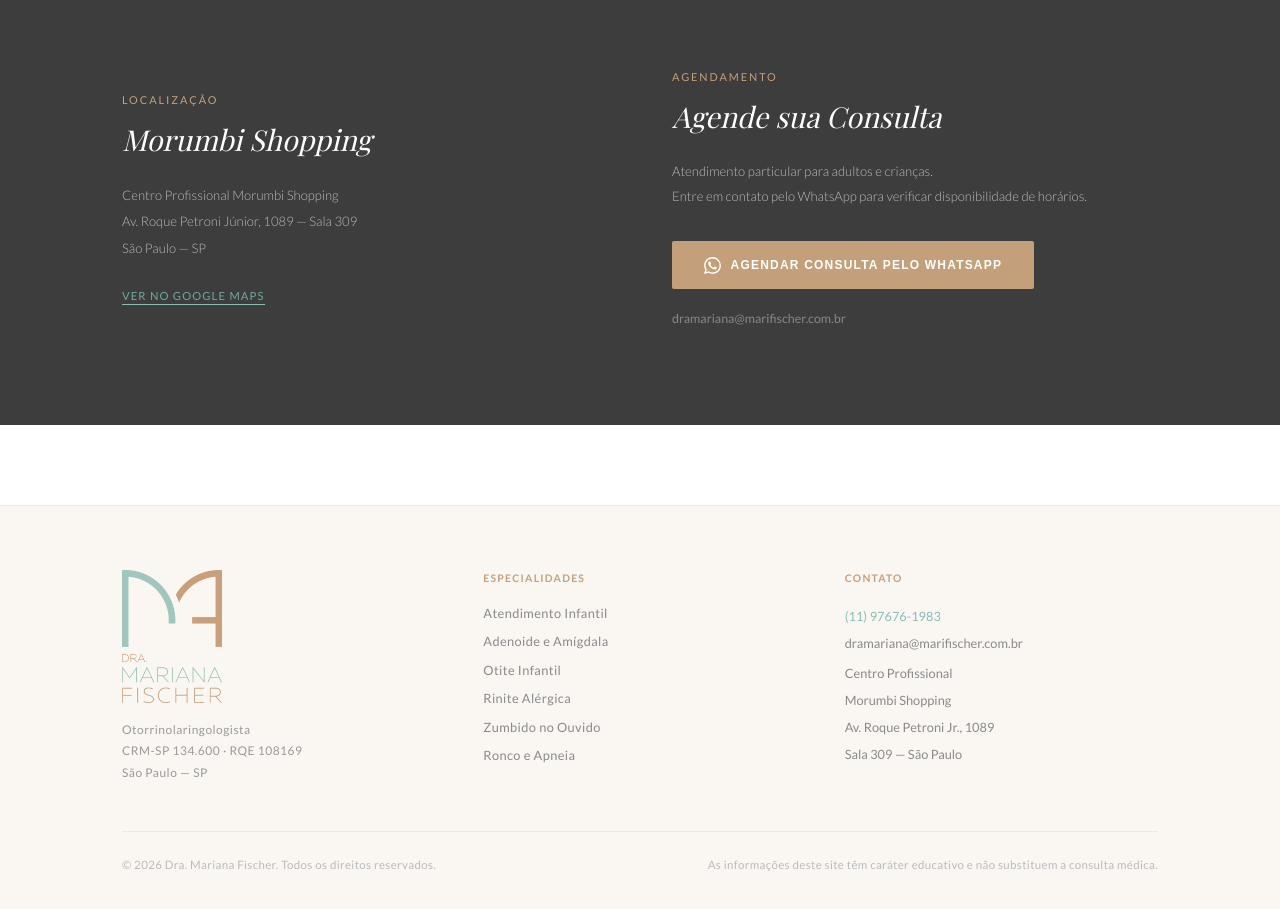
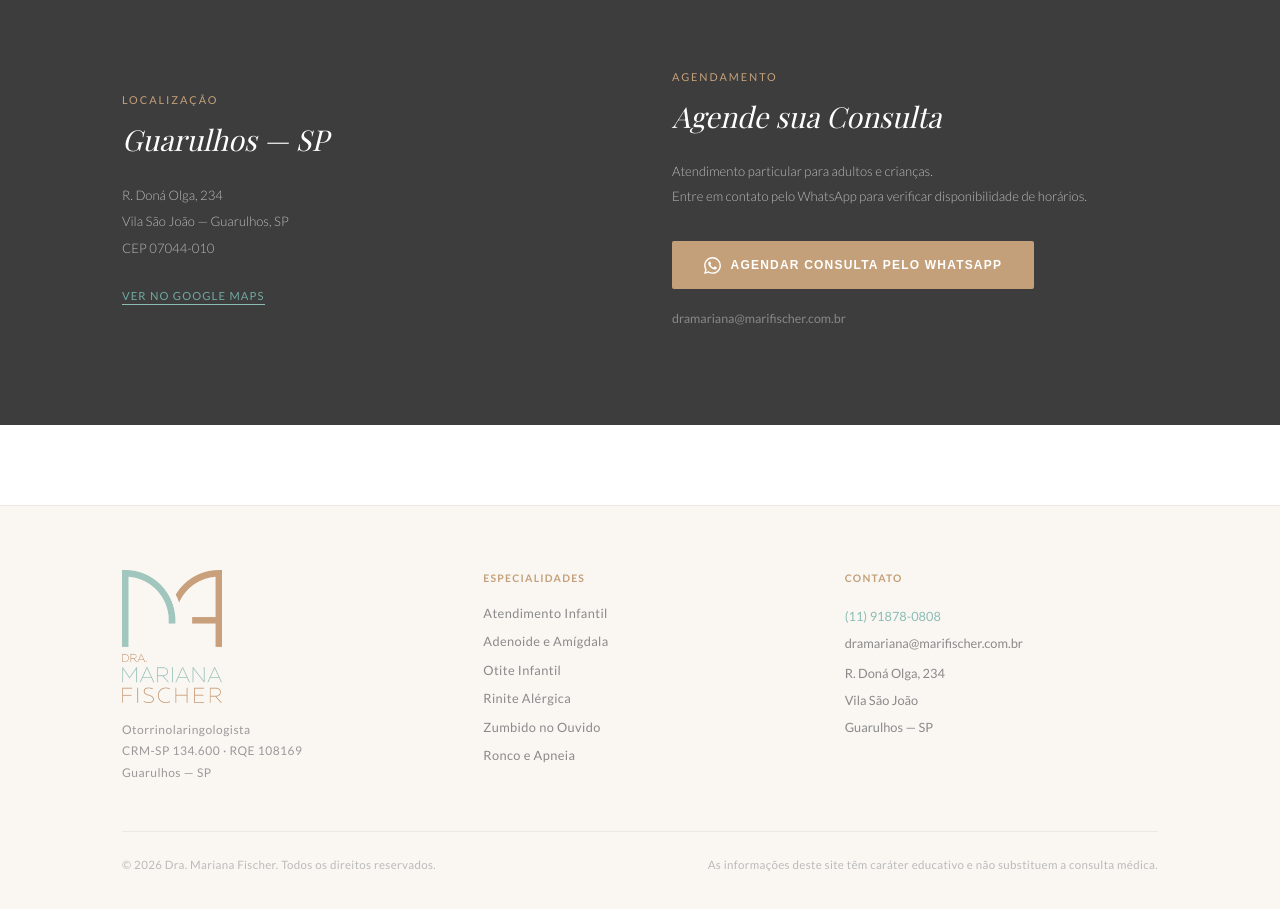
Before and after one commit to andre-m-carvalho/marifischer, a Next.js app: page / in a window 1280 px wide. Shown: the part 2240-3149 px from the top of the page. Built offline with nearby package versions, Linux system fonts and the light colour scheme.

Commit message:
fix: atualiza endereco Guarulhos e telefone (11) 91878-0808

```diff
--- a/app/page.tsx
+++ b/app/page.tsx
@@ -161,13 +161,13 @@ export default function HomePage() {
         <div className="container" style={{ display: "grid", gridTemplateColumns: "repeat(auto-fit, minmax(280px, 1fr))", gap: "4rem", alignItems: "center" }}>
           <div>
             <p style={{ ...sans, fontSize: "0.68rem", letterSpacing: "0.18em", textTransform: "uppercase", color: "#C4A07A", marginBottom: "0.75rem" }}>Localização</p>
-            <h2 style={{ ...serif, fontSize: "1.8rem", fontWeight: 400, color: "#fff", fontStyle: "italic", marginBottom: "1.5rem" }}>Morumbi Shopping</h2>
+            <h2 style={{ ...serif, fontSize: "1.8rem", fontWeight: 400, color: "#fff", fontStyle: "italic", marginBottom: "1.5rem" }}>Guarulhos — SP</h2>
             <p style={{ ...sans, fontSize: "0.82rem", color: "#BBBBBB", lineHeight: 2, fontWeight: 300, marginBottom: "1.25rem" }}>
-              Centro Profissional Morumbi Shopping<br />
-              Av. Roque Petroni Júnior, 1089 — Sala 309<br />
-              São Paulo — SP
+              R. Doná Olga, 234<br />
+              Vila São João — Guarulhos, SP<br />
+              CEP 07044-010
             </p>
-            <a href="https://maps.google.com/?q=Av.+Roque+Petroni+Junior+1089+Sao+Paulo" target="_blank" rel="noopener noreferrer"
+            <a href="https://maps.google.com/?q=R.+Dona+Olga,+234+Guarulhos+SP" target="_blank" rel="noopener noreferrer"
               className="link-sage" style={{ ...sans, fontSize: "0.7rem", letterSpacing: "0.1em", textTransform: "uppercase", paddingBottom: "2px", textDecoration: "none" }}>
               Ver no Google Maps
             </a>
--- a/app/sobre/page.tsx
+++ b/app/sobre/page.tsx
@@ -101,12 +101,12 @@ export default function Sobre() {
             <p style={{ ...sans, fontSize: "0.68rem", letterSpacing: "0.15em", textTransform: "uppercase", color: "#C4A07A", marginBottom: "0.75rem" }}>Localização</p>
             <h2 style={{ ...serif, fontSize: "1.6rem", fontWeight: 700, color: "#2E2E2E", marginBottom: "1.25rem" }}>Consultório</h2>
             <p style={{ ...sans, fontSize: "0.95rem", color: "#5A5A5A", lineHeight: 1.9, fontWeight: 300 }}>
-              O consultório está situado no Centro Profissional Morumbi Shopping, com estrutura preparada para
+              O consultório está situado na Vila São João, em Guarulhos, com estrutura preparada para
               receber pacientes adultos e crianças.
             </p>
             <p style={{ ...sans, fontSize: "0.9rem", color: "#7A7A7A", lineHeight: 2, marginTop: "0.75rem", fontWeight: 300 }}>
-              📍 Av. Roque Petroni Júnior, 1089 — Sala 309<br />
-              Centro Profissional Morumbi Shopping — São Paulo, SP
+              📍 R. Doná Olga, 234 — Vila São João<br />
+              Guarulhos — SP · CEP 07044-010
             </p>
           </div>
 
--- a/components/CTAWhatsApp.tsx
+++ b/components/CTAWhatsApp.tsx
@@ -3,7 +3,7 @@
 export default function CTAWhatsApp({ texto = "Agendar Consulta pelo WhatsApp" }: { texto?: string }) {
   return (
     <a
-      href="https://wa.me/5511976761983?text=Olá%2C%20gostaria%20de%20agendar%20uma%20consulta."
+      href="https://wa.me/5511918780808?text=Olá%2C%20gostaria%20de%20agendar%20uma%20consulta."
       target="_blank"
       rel="noopener noreferrer"
       style={{
--- a/components/Footer.tsx
+++ b/components/Footer.tsx
@@ -29,7 +29,7 @@ export default function Footer() {
             <p style={{ fontSize: "0.75rem", color: "#9A9A9A", lineHeight: 1.8, letterSpacing: "0.04em" }}>
               Otorrinolaringologista<br />
               CRM-SP 134.600 · RQE 108169<br />
-              São Paulo — SP
+              Guarulhos — SP
             </p>
           </div>
 
@@ -80,21 +80,20 @@ export default function Footer() {
             </div>
             <div style={{ fontSize: "0.8rem", color: "#8A8A8A", lineHeight: 2.1 }}>
               <a
-                href="https://wa.me/5511976761983"
+                href="https://wa.me/5511918780808"
                 target="_blank"
                 rel="noopener noreferrer"
                 style={{ color: "#8BBDB5", display: "block" }}
               >
-                (11) 97676-1983
+                (11) 91878-0808
               </a>
               <a href="mailto:dramariana@marifischer.com.br" style={{ color: "#8A8A8A", display: "block" }}>
                 dramariana@marifischer.com.br
               </a>
               <span style={{ display: "block", marginTop: "0.25rem" }}>
-                Centro Profissional<br />
-                Morumbi Shopping<br />
-                Av. Roque Petroni Jr., 1089<br />
-                Sala 309 — São Paulo
+                R. Doná Olga, 234<br />
+                Vila São João<br />
+                Guarulhos — SP
               </span>
             </div>
           </div>
--- a/components/Header.tsx
+++ b/components/Header.tsx
@@ -143,7 +143,7 @@ export default function Header() {
           )}
 
           <a
-            href="https://wa.me/5511976761983?text=Olá%2C%20gostaria%20de%20agendar%20uma%20consulta."
+            href="https://wa.me/5511918780808?text=Olá%2C%20gostaria%20de%20agendar%20uma%20consulta."
             target="_blank"
             rel="noopener noreferrer"
             style={{
@@ -249,7 +249,7 @@ export default function Header() {
             )
           )}
           <a
-            href="https://wa.me/5511976761983?text=Olá%2C%20gostaria%20de%20agendar%20uma%20consulta."
+            href="https://wa.me/5511918780808?text=Olá%2C%20gostaria%20de%20agendar%20uma%20consulta."
             target="_blank"
             rel="noopener noreferrer"
             style={{
--- a/components/PaginaServico.tsx
+++ b/components/PaginaServico.tsx
@@ -47,7 +47,7 @@ export default function PaginaServico({ titulo, subtitulo, children }: Props) {
               Agende uma Avaliação
             </h3>
             <p style={{ ...sans, fontSize: "0.82rem", color: "#8A8A8A", marginBottom: "1.5rem", lineHeight: 1.8, fontWeight: 300 }}>
-              📍 Centro Profissional Morumbi Shopping — Sala 309, São Paulo<br />
+              📍 R. Doná Olga, 234 — Vila São João, Guarulhos — SP<br />
               Atendimento particular para adultos e crianças.
             </p>
             <CTAWhatsApp />
```
